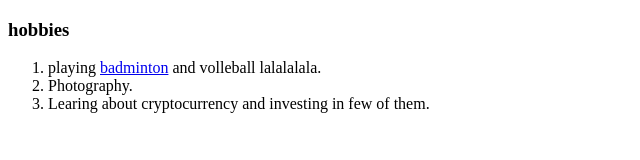
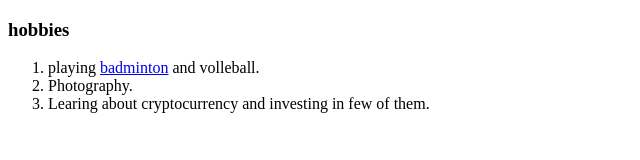
Before and after one commit to varunteja01/cv, a plain HTML site: page hobbies.html in a window 1280 px wide. Shown: the full height of the page, 0-640 px from the left. Drawn offline with Linux system fonts and the light colour scheme.

Commit message:
Update hobbies.html

```diff
--- a/hobbies.html
+++ b/hobbies.html
@@ -7,7 +7,7 @@
   <body>
     <h3>hobbies</h3>
     <ol type="1">
-      <li>playing <a href="https://www.tutorialspoint.com/badminton/images/badminton_racket.jpg">badminton</a> and volleball lalalalala.</li>
+      <li>playing <a href="https://www.tutorialspoint.com/badminton/images/badminton_racket.jpg">badminton</a> and volleball.</li>
       <li>Photography.</li>
       <li>Learing about cryptocurrency and investing in few of them.</li>
     </ol>
```
